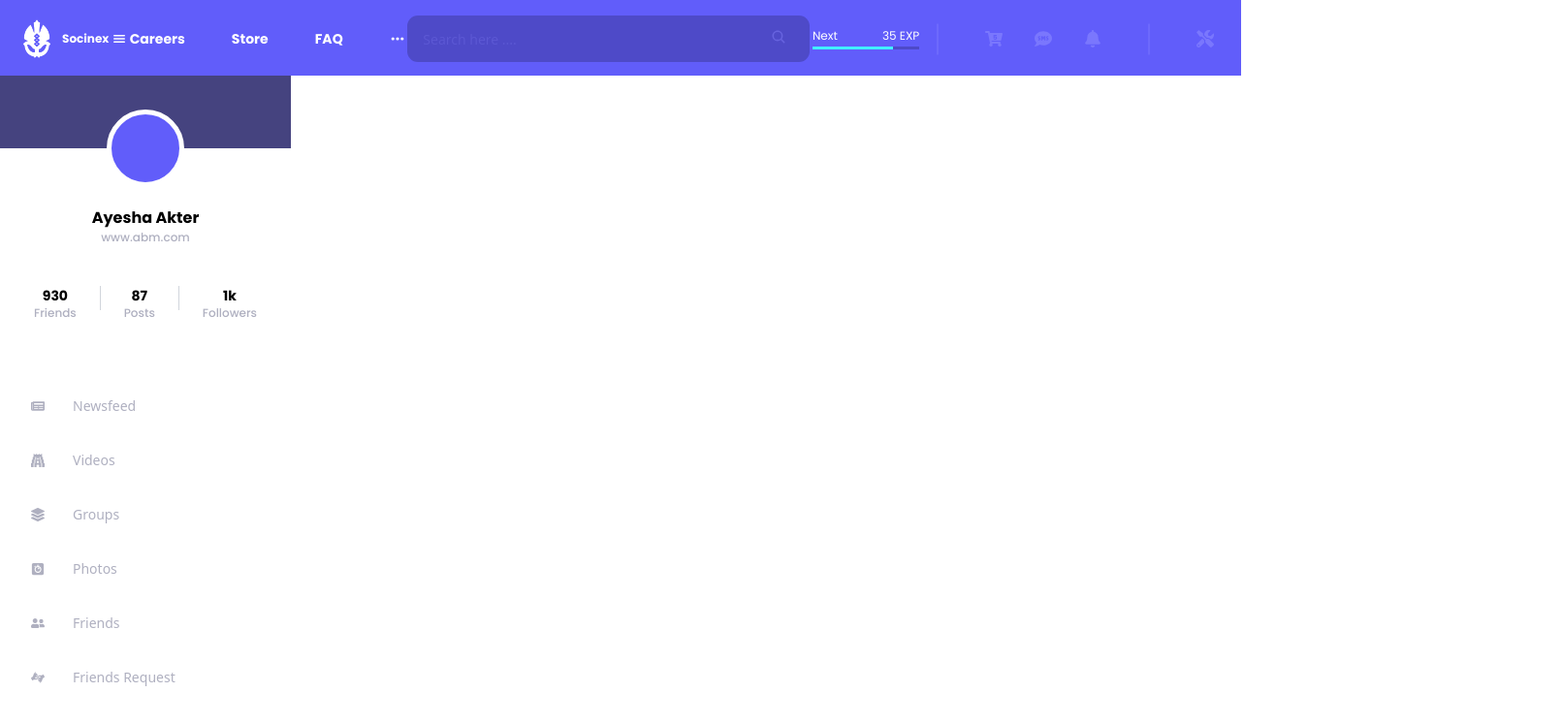
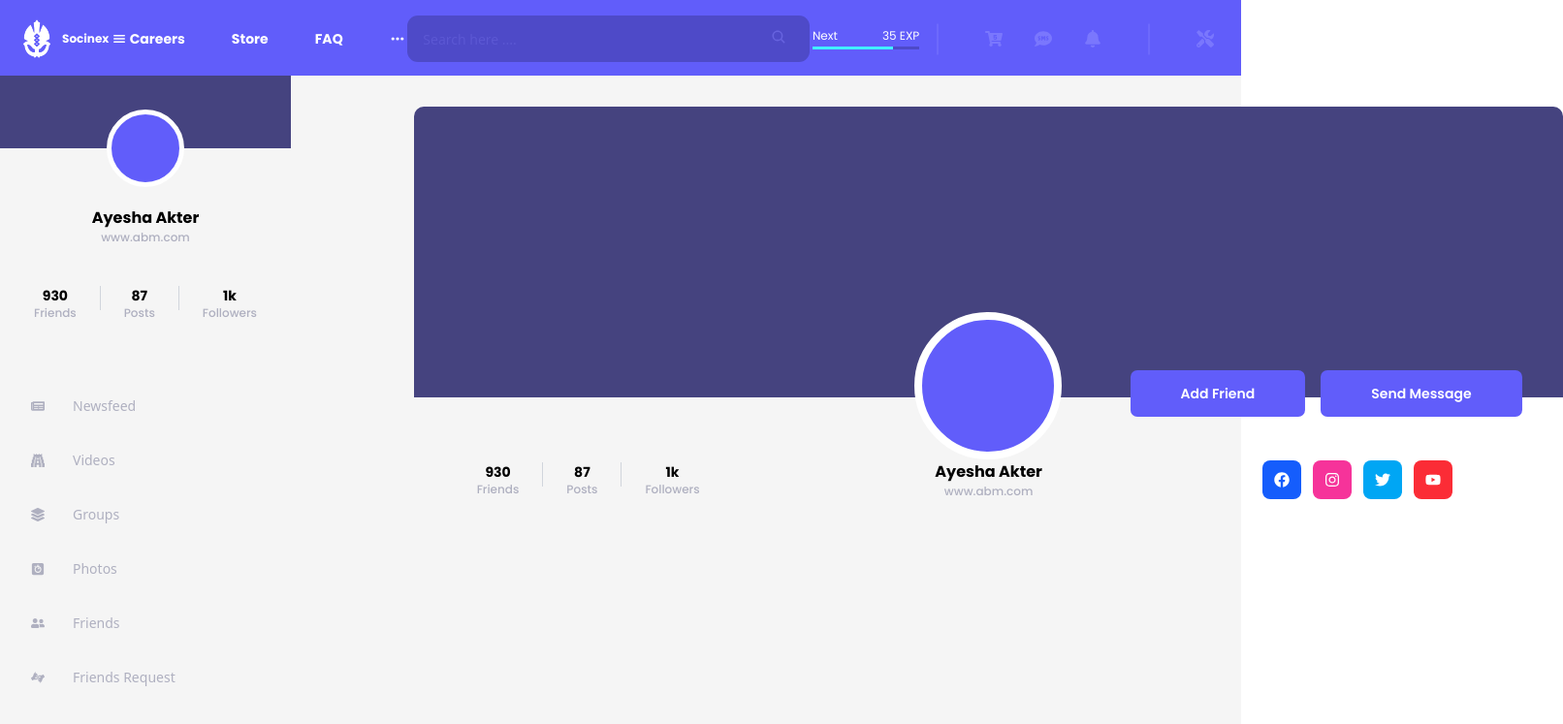
Before and after one commit to ayeshaakter02/Social-Media, a Next.js app in the folder client/: page / in a window 1280 px wide. Shown: the top 747 px of the page at 97% size, 1612 px wide, since content can reach past the window. Built offline with nearby package versions, Linux system fonts and the light colour scheme.

Commit message:
profile header design complete

```diff
--- a/client/src/app/(root)/layout.jsx
+++ b/client/src/app/(root)/layout.jsx
@@ -6,8 +6,11 @@ export default function MainLayout({ children }) {
   return (
     <main>
       <Header/>
-      <ProfileSidebar/>
+      <div className="grid grid-cols-3 bg-[#F5F5F5]">
+        <ProfileSidebar/>
       {children}
+      </div>
+
     </main>
   );
 }
--- a/client/src/app/(root)/page.jsx
+++ b/client/src/app/(root)/page.jsx
@@ -1,9 +1,12 @@
 "use client"
+import ProfileHeader from '@/components/Home/ProfileHeader'
 import React from 'react'
 
 const page = () => {
   return (
-    <div><h1>Home page lore</h1></div>
+    <div>
+      <ProfileHeader/>
+    </div>
   )
 }
 
--- a/client/src/app/globals.css
+++ b/client/src/app/globals.css
@@ -18,4 +18,7 @@
   .profile-menu {
     @apply max-w-67 flex items-center hover:bg-[#23D2E2] text-[#AFB0C0] hover:text-white px-5 py-3.5 rounded-[10px] cursor-pointer mb-1.25 duration-400 transition-all
   }
+  .profile-header-btn {
+    @apply bg-[#615DFA] hover:bg-[#23D2E2] text-white px-13 py-3.5 rounded-[7px] font-poppins font-semibold text-sm duration-400 transition-all
+  }
 }
--- /dev/null
+++ b/client/src/components/Home/ProfileHeader.jsx
@@ -0,0 +1,75 @@
+"use client";
+
+import { FaFacebook, FaInstagram, FaTwitter, FaYoutube } from "react-icons/fa";
+
+export default function ProfileHeader() {
+  return (
+    <div className="w-296.25 mx-auto pt-8">
+      <div className="rounded-[10px] overflow-hidden">
+        {/* Cover */}
+        <div className="bg-[#45437F] h-75 relative">
+          {/* Avatar */}
+          <div className="absolute left-1/2 -bottom-16 -translate-x-1/2">
+            <div className="w-38 h-38 rounded-full border-8 border-white bg-[#615DFA]"></div>
+          </div>
+          {/* Buttons */}
+          <div className="flex gap-4 absolute -right-40 -bottom-5 -translate-x-1/2">
+            <button className="profile-header-btn">Add Friend</button>
+
+            <button className="profile-header-btn">Send Message</button>
+          </div>
+        </div>
+
+        {/* Bottom Section */}
+        <div className="flex items-center justify-between pl-16.25 pt-16.25 pr-28.5 pb-5.5">
+          {/* Stats */}
+          <div className="flex justify-center gap-6 text-center font-poppins">
+            <div>
+              <p className="font-bold text-sm">930</p>
+              <p className="text-[#AFB0C0] font-medium text-xs">Friends</p>
+            </div>
+            <div className="flex gap-6">
+              <div className="border-l h-6.25 border-gray-300"></div>
+              <div>
+                <p className="font-bold text-sm">87</p>
+                <p className="text-[#AFB0C0] font-medium text-xs">Posts</p>
+              </div>
+            </div>
+            <div className="flex gap-6">
+              <div className="border-l h-6.25 border-gray-300"></div>
+              <div>
+                <p className="font-bold text-sm">1k</p>
+                <p className="text-[#AFB0C0] font-medium text-xs">Followers</p>
+              </div>
+            </div>
+          </div>
+
+          {/* Name */}
+          <div className="text-center ml-4 font-poppins">
+            <h2 className="font-bold text-base">Ayesha Akter</h2>
+            <p className="text-xs text-[#AFB0C0] font-medium">www.abm.com</p>
+          </div>
+
+          {/* Social Icons */}
+          <div className="flex gap-3">
+            <div className="w-10 h-10 bg-blue-600 rounded-lg flex items-center justify-center text-white">
+              <FaFacebook />
+            </div>
+
+            <div className="w-10 h-10 bg-pink-500 rounded-lg flex items-center justify-center text-white">
+              <FaInstagram />
+            </div>
+
+            <div className="w-10 h-10 bg-sky-500 rounded-lg flex items-center justify-center text-white">
+              <FaTwitter />
+            </div>
+
+            <div className="w-10 h-10 bg-red-500 rounded-lg flex items-center justify-center text-white">
+              <FaYoutube />
+            </div>
+          </div>
+        </div>
+      </div>
+    </div>
+  );
+}
```
